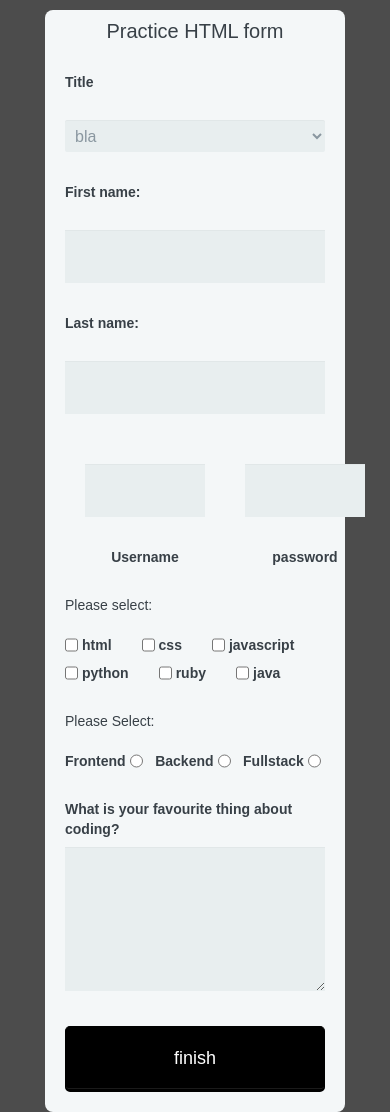
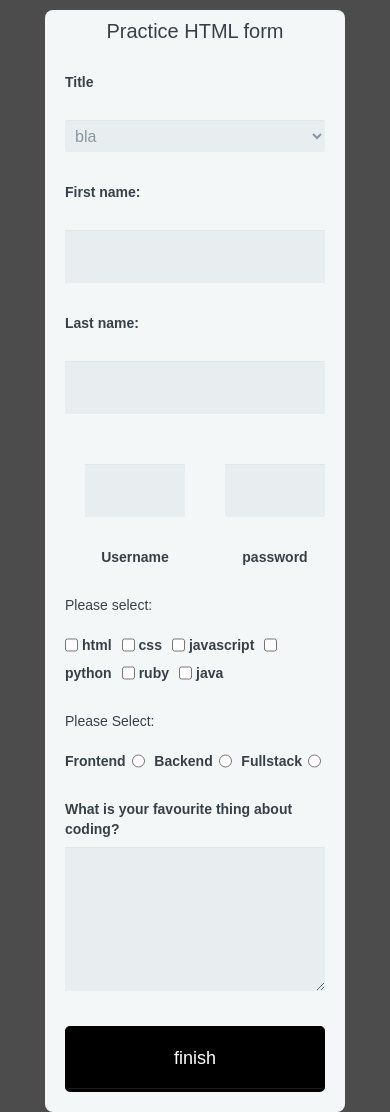
Before and after one commit to amxra/Html-form, a plain HTML site: page index.html in a window 390 px wide. Drawn offline with nearby package versions, Linux system fonts and the light colour scheme.

Commit message:
Final commit

```diff
--- a/resources/css/style.css
+++ b/resources/css/style.css
@@ -146,3 +146,17 @@
       width: 12rem;
     }
   }
+
+  @media only screen and (max-width:480px){
+
+    input[type="password"], .login input[type="text"]{
+      width: 10rem;
+    }
+
+    .check-choices label{
+      padding-right: 1rem;
+    }
+    .check-choice label{
+      padding-right: 0.3rem;
+    }
+  }
```
